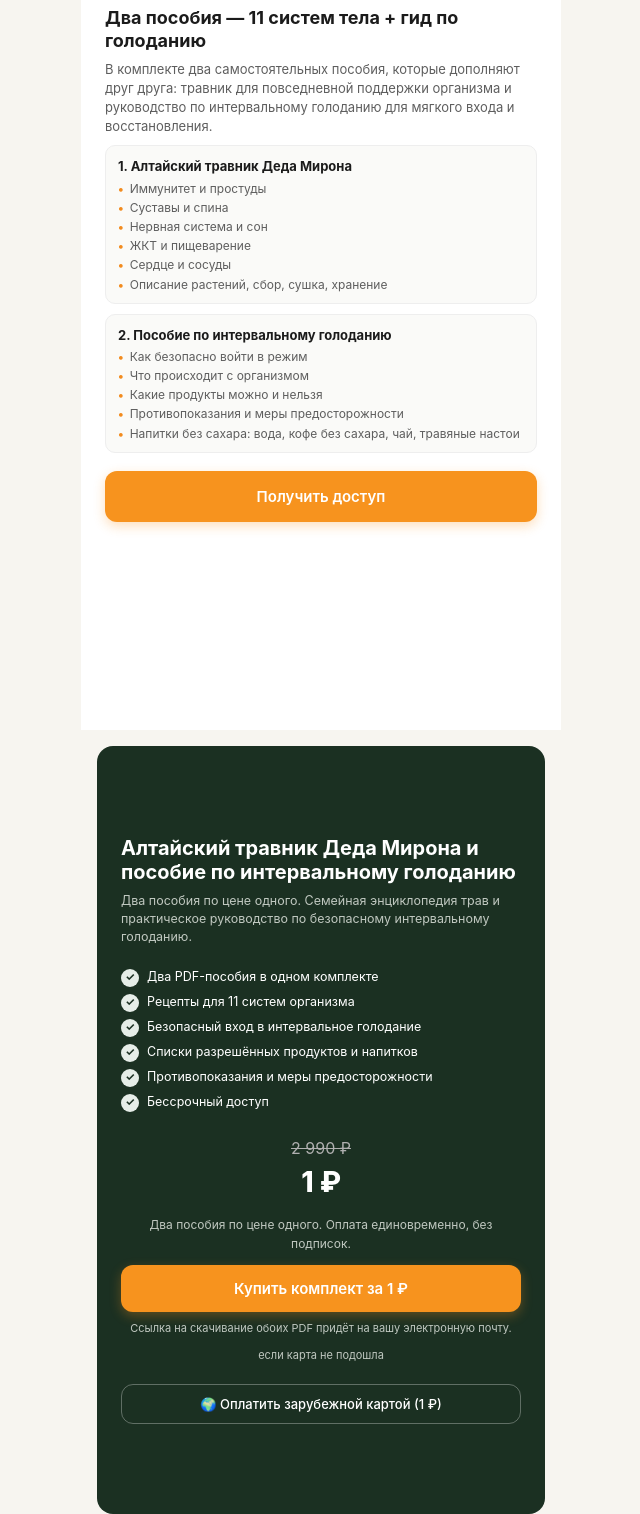
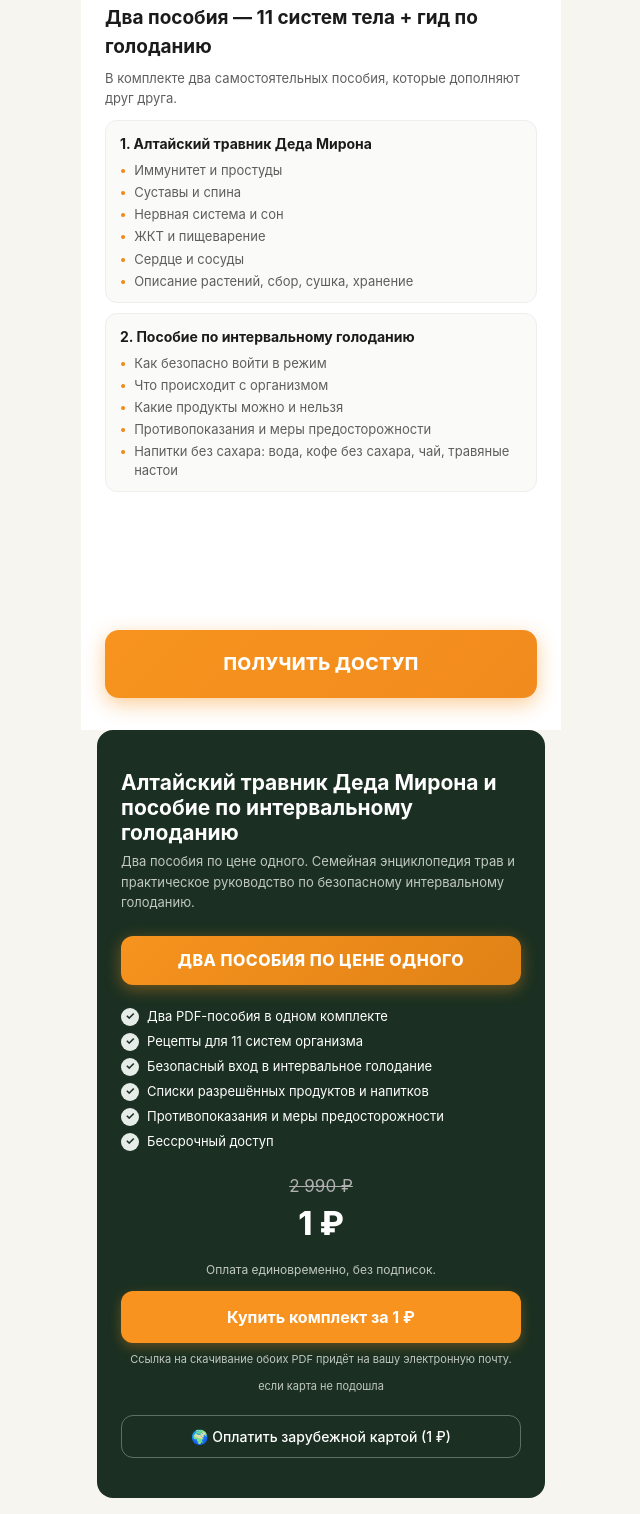
Before and after one commit to cwefaranosovmikhail-create/Miron-travnik, a website: page index.html in a window 1280 px wide. Shown: the part 870-2384 px from the top of the page, without its empty margins (319-959 px from the left). Drawn offline with Linux system fonts and the light colour scheme.

Commit message:
Update index.html

```diff
--- a/index.html
+++ b/index.html
@@ -41,94 +41,32 @@
             flex-direction: column;
         }
 
+        /* ЭКРАН 1 — весь экран, без обрезки фото */
         .screen-card {
             min-height: 100dvh;
             display: flex;
             flex-direction: column;
-            padding: 24px;
+            padding: 20px;
             background-color: var(--card-bg);
             justify-content: center;
         }
 
-        .contents-screen {
-            min-height: 100dvh;
-            display: flex;
-            flex-direction: column;
-            padding: 24px;
-            padding-top: 40px;
-            background-color: var(--card-bg);
-            justify-content: flex-start;
-        }
-
-        .card-dark {
-            background-color: var(--primary-dark);
-            color: #ffffff;
-            border-radius: var(--border-radius);
-            padding: 24px;
-            margin: 16px;
-            min-height: calc(100dvh - 32px);
-            display: flex;
-            flex-direction: column;
-            justify-content: center;
-        }
-
-        .badge {
-            display: inline-block;
-            background-color: #eee9dc;
-            color: var(--text-main);
-            padding: 5px 12px;
-            border-radius: 20px;
-            font-size: 11px;
-            font-weight: 500;
-            margin-bottom: 10px;
-            text-transform: uppercase;
-            letter-spacing: 0.5px;
-        }
-
-        .card-dark .badge {
-            background-color: rgba(255,255,255,0.12);
-            color: var(--accent-orange);
-        }
-
-        h1 {
-            font-size: 22px;
-            font-weight: 700;
+        .screen-card h2 {
+            font-size: 20px;
+            line-height: 1.2;
             margin-bottom: 8px;
-            line-height: 1.2;
-            color: #ffffff;
-        }
-
-        h2 {
-            font-size: 18px;
-            font-weight: 700;
-            margin-bottom: 8px;
-            line-height: 1.25;
-        }
-
-        p {
-            font-size: 13px;
-            color: var(--text-muted);
-            margin-bottom: 10px;
-            line-height: 1.45;
         }
 
         .screen-card p {
             font-size: 13px;
             color: var(--text-muted);
-        }
-
-        .card-dark p {
-            color: var(--text-on-dark);
-        }
-
-        .card-dark p.muted {
-            color: var(--text-on-dark-muted);
+            margin-bottom: 14px;
         }
 
         .hero-img-wrap {
             border-radius: 12px;
             overflow: hidden;
-            margin-top: 12px;
+            margin-top: 6px;
             box-shadow: 0 4px 12px rgba(0,0,0,0.08);
             flex-shrink: 0;
         }
@@ -137,37 +75,59 @@
             width: 100%;
             display: block;
             object-fit: cover;
-            max-height: 42vh;
+            max-height: 38vh;
+        }
+
+        /* ЭКРАН 2 — содержание */
+        .contents-screen {
+            min-height: 100dvh;
+            display: flex;
+            flex-direction: column;
+            padding: 24px;
+            padding-top: 36px;
+            background-color: var(--card-bg);
+            justify-content: flex-start;
+        }
+
+        .contents-screen h2 {
+            font-size: 19px;
+            margin-bottom: 6px;
+        }
+
+        .contents-screen > p {
+            font-size: 13px;
+            color: var(--text-muted);
+            margin-bottom: 12px;
         }
 
         .contents-block {
             margin-bottom: 10px;
             background: #fafaf8;
-            border-radius: 10px;
-            padding: 10px 12px;
+            border-radius: 12px;
+            padding: 12px 14px;
             border: 1px solid #eee;
         }
 
         .contents-block h3 {
-            font-size: 13px;
+            font-size: 14px;
             font-weight: 700;
             color: var(--text-main);
-            margin-bottom: 4px;
+            margin-bottom: 6px;
         }
 
         .contents-block ul {
             list-style: none;
             display: flex;
             flex-direction: column;
-            gap: 3px;
+            gap: 4px;
         }
 
         .contents-block li {
-            font-size: 12px;
+            font-size: 13px;
             color: var(--text-muted);
-            line-height: 1.35;
+            line-height: 1.4;
             display: flex;
-            gap: 6px;
+            gap: 8px;
         }
 
         .contents-block li::before {
@@ -177,84 +137,74 @@
             flex-shrink: 0;
         }
 
-        .btn-primary {
+        /* Кнопка «Получить доступ» — крупная и яркая */
+        .btn-bright {
             display: block;
             width: 100%;
-            background-color: #f7931e;
+            background: linear-gradient(135deg, #f7931e 0%, #f28b1e 100%);
             color: #ffffff;
             border: none;
-            border-radius: 12px;
-            padding: 14px;
-            font-size: 15px;
-            font-weight: 600;
+            border-radius: 14px;
+            padding: 20px;
+            font-size: 18px;
+            font-weight: 800;
             text-align: center;
             cursor: pointer;
             text-decoration: none;
-            box-shadow: 0 4px 12px rgba(247, 147, 30, 0.3);
-            transition: background 0.2s;
+            box-shadow: 0 6px 20px rgba(247, 147, 30, 0.45);
+            transition: transform 0.15s, box-shadow 0.15s;
+            margin-top: auto;
+            margin-bottom: 8px;
+            letter-spacing: 0.3px;
+            text-transform: uppercase;
         }
 
-        .btn-primary:hover {
-            background-color: #e08216;
+        .btn-bright:hover {
+            transform: translateY(-2px);
+            box-shadow: 0 8px 26px rgba(247, 147, 30, 0.55);
         }
 
-        .btn-sub {
-            display: block;
-            width: 100%;
-            background-color: transparent;
+        /* ЭКРАН 3 — покупка */
+        .card-dark {
+            background-color: var(--primary-dark);
             color: #ffffff;
-            border: 1px solid rgba(255,255,255,0.3);
-            border-radius: 12px;
-            padding: 11px;
-            font-size: 13px;
-            font-weight: 500;
-            text-align: center;
-            cursor: pointer;
-            text-decoration: none;
-            margin-top: 10px;
+            border-radius: var(--border-radius);
+            padding: 24px;
+            margin: 0 16px 16px;
+            min-height: calc(100dvh - 32px);
+            display: flex;
+            flex-direction: column;
+            justify-content: center;
         }
 
-        .btn-sub:hover {
-            border-color: rgba(255,255,255,0.6);
-        }
-
-        .divider {
-            text-align: center;
-            font-size: 11px;
-            color: var(--text-on-dark-muted);
-            margin: 10px 0;
-            position: relative;
-        }
-
-        .security-text {
-            font-size: 11px;
-            color: var(--text-on-dark-muted);
-            text-align: center;
-            margin-top: 8px;
-        }
-
-        .price-box {
-            text-align: center;
-            margin: 12px 0;
-        }
-
-        .old-price {
-            font-size: 16px;
-            color: #b0b0b0;
-            text-decoration: line-through;
-        }
-
-        .new-price {
-            font-size: 28px;
-            font-weight: 800;
+        .card-dark h1 {
+            font-size: 21px;
+            font-weight: 700;
+            margin-bottom: 6px;
+            line-height: 1.2;
             color: #ffffff;
         }
 
-        .payment-note {
-            font-size: 12px;
+        .card-dark p.muted {
+            font-size: 13px;
             color: var(--text-on-dark-muted);
+            margin-bottom: 12px;
+        }
+
+        /* Яркая плашка «Два пособия по цене одного» */
+        .promo-badge {
+            display: block;
+            background: linear-gradient(135deg, #f7931e 0%, #e08216 100%);
+            color: #ffffff;
             text-align: center;
-            margin-bottom: 12px;
+            padding: 12px 16px;
+            border-radius: 12px;
+            font-size: 16px;
+            font-weight: 800;
+            text-transform: uppercase;
+            letter-spacing: 0.5px;
+            margin: 12px 0;
+            box-shadow: 0 4px 16px rgba(247, 147, 30, 0.4);
         }
 
         .features-list {
@@ -262,14 +212,14 @@
             display: flex;
             flex-direction: column;
             gap: 6px;
-            margin: 12px 0;
+            margin: 10px 0;
         }
 
         .features-list li {
             display: flex;
             align-items: flex-start;
             gap: 8px;
-            font-size: 12.5px;
+            font-size: 13px;
             color: #ffffff;
             line-height: 1.4;
         }
@@ -290,6 +240,86 @@
             margin-top: 1px;
         }
 
+        .price-box {
+            text-align: center;
+            margin: 12px 0;
+        }
+
+        .old-price {
+            font-size: 17px;
+            color: #b0b0b0;
+            text-decoration: line-through;
+        }
+
+        .new-price {
+            font-size: 32px;
+            font-weight: 800;
+            color: #ffffff;
+        }
+
+        .payment-note {
+            font-size: 12px;
+            color: var(--text-on-dark-muted);
+            text-align: center;
+            margin-bottom: 12px;
+        }
+
+        .btn-primary {
+            display: block;
+            width: 100%;
+            background-color: #f7931e;
+            color: #ffffff;
+            border: none;
+            border-radius: 12px;
+            padding: 16px;
+            font-size: 16px;
+            font-weight: 700;
+            text-align: center;
+            cursor: pointer;
+            text-decoration: none;
+            box-shadow: 0 4px 12px rgba(247, 147, 30, 0.3);
+            transition: background 0.2s;
+        }
+
+        .btn-primary:hover {
+            background-color: #e08216;
+        }
+
+        .btn-sub {
+            display: block;
+            width: 100%;
+            background-color: transparent;
+            color: #ffffff;
+            border: 1px solid rgba(255,255,255,0.3);
+            border-radius: 12px;
+            padding: 12px;
+            font-size: 14px;
+            font-weight: 500;
+            text-align: center;
+            cursor: pointer;
+            text-decoration: none;
+            margin-top: 10px;
+        }
+
+        .btn-sub:hover {
+            border-color: rgba(255,255,255,0.6);
+        }
+
+        .security-text {
+            font-size: 11px;
+            color: var(--text-on-dark-muted);
+            text-align: center;
+            margin-top: 8px;
+        }
+
+        .divider {
+            text-align: center;
+            font-size: 11px;
+            color: var(--text-on-dark-muted);
+            margin: 10px 0;
+        }
+
+        /* Модальное окно — без изменений */
         .modal-overlay {
             display: none;
             position: fixed;
@@ -356,10 +386,10 @@
 
 <div class="wrapper">
 
-    <!-- ЭКРАН 1: ПЕРВЫЙ ЭКРАН -->
+    <!-- ЭКРАН 1 -->
     <div class="screen-card">
-        <h2 style="font-size: 19px; margin-bottom: 8px;">Рецепты долголетия на травах и интервальное голодание</h2>
-        <p style="margin-bottom: 12px;">Два авторских пособия в одном комплекте: семейная энциклопедия трав Деда Мирона и практическое руководство по безопасному интервальному голоданию.</p>
+        <h2>Рецепты долголетия на травах и интервальное голодание</h2>
+        <p>Два авторских пособия в одном комплекте: семейная энциклопедия трав Деда Мирона и практическое руководство по безопасному интервальному голоданию.</p>
 
         <a href="#contents-section" class="btn-primary" style="margin-bottom: 12px;">Посмотреть содержание</a>
 
@@ -368,11 +398,11 @@
         </div>
     </div>
 
-    <!-- ЭКРАН 2: СОДЕРЖАНИЕ -->
+    <!-- ЭКРАН 2 -->
     <div class="contents-screen" id="contents-section">
-        <div class="badge">Что внутри комплекта</div>
-        <h2 style="font-size: 18px;">Два пособия — 11 систем тела + гид по голоданию</h2>
-        <p>В комплекте два самостоятельных пособия, которые дополняют друг друга: травник для повседневной поддержки организма и руководство по интервальному голоданию для мягкого входа и восстановления.</p>
+        <div class="badge" style="background:#eee9dc; color:#1b1b1b; padding:5px 12px; border-radius:20px; font-size:11px; font-weight:500; margin-bottom:10px; text-transform:uppercase; letter-spacing:0.5px; align-self:flex-start;">Что внутри комплекта</div>
+        <h2>Два пособия — 11 систем тела + гид по голоданию</h2>
+        <p>В комплекте два самостоятельных пособия, которые дополняют друг друга.</p>
 
         <div class="contents-block">
             <h3>1. Алтайский травник Деда Мирона</h3>
@@ -397,13 +427,15 @@
             </ul>
         </div>
 
-        <a href="#book-description" class="btn-primary" style="margin-top: 8px;">Получить доступ</a>
+        <a href="#book-description" class="btn-bright">Получить доступ</a>
     </div>
 
-    <!-- ЭКРАН 3: ПОКУПКА -->
+    <!-- ЭКРАН 3 -->
     <div class="card-dark" id="book-description">
-        <h1 style="font-size: 20px;">Алтайский травник Деда Мирона и пособие по интервальному голоданию</h1>
-        <p class="muted" style="font-size: 12.5px;">Два пособия по цене одного. Семейная энциклопедия трав и практическое руководство по безопасному интервальному голоданию.</p>
+        <h1>Алтайский травник Деда Мирона и пособие по интервальному голоданию</h1>
+        <p class="muted">Два пособия по цене одного. Семейная энциклопедия трав и практическое руководство по безопасному интервальному голоданию.</p>
+
+        <div class="promo-badge">Два пособия по цене одного</div>
 
         <ul class="features-list">
             <li>Два PDF-пособия в одном комплекте</li>
@@ -418,7 +450,7 @@
             <div class="old-price">2 990 ₽</div>
             <div class="new-price">1 ₽</div>
         </div>
-        <div class="payment-note">Два пособия по цене одного. Оплата единовременно, без подписок.</div>
+        <div class="payment-note">Оплата единовременно, без подписок.</div>
 
         <button class="btn-primary" onclick="openPaymentModal()">Купить комплект за 1 ₽</button>
         <div class="security-text">Ссылка на скачивание обоих PDF придёт на вашу электронную почту.</div>
@@ -429,7 +461,7 @@
 
 </div>
 
-<!-- МОДАЛЬНОЕ ОКНО ОПЛАТЫ -->
+<!-- МОДАЛЬНОЕ ОКНО -->
 <div id="paymentModal" class="modal-overlay">
     <div class="modal-content">
         <h3 style="font-size: 18px; font-weight: 700; margin-bottom: 4px;">Безопасная оплата</h3>
```
